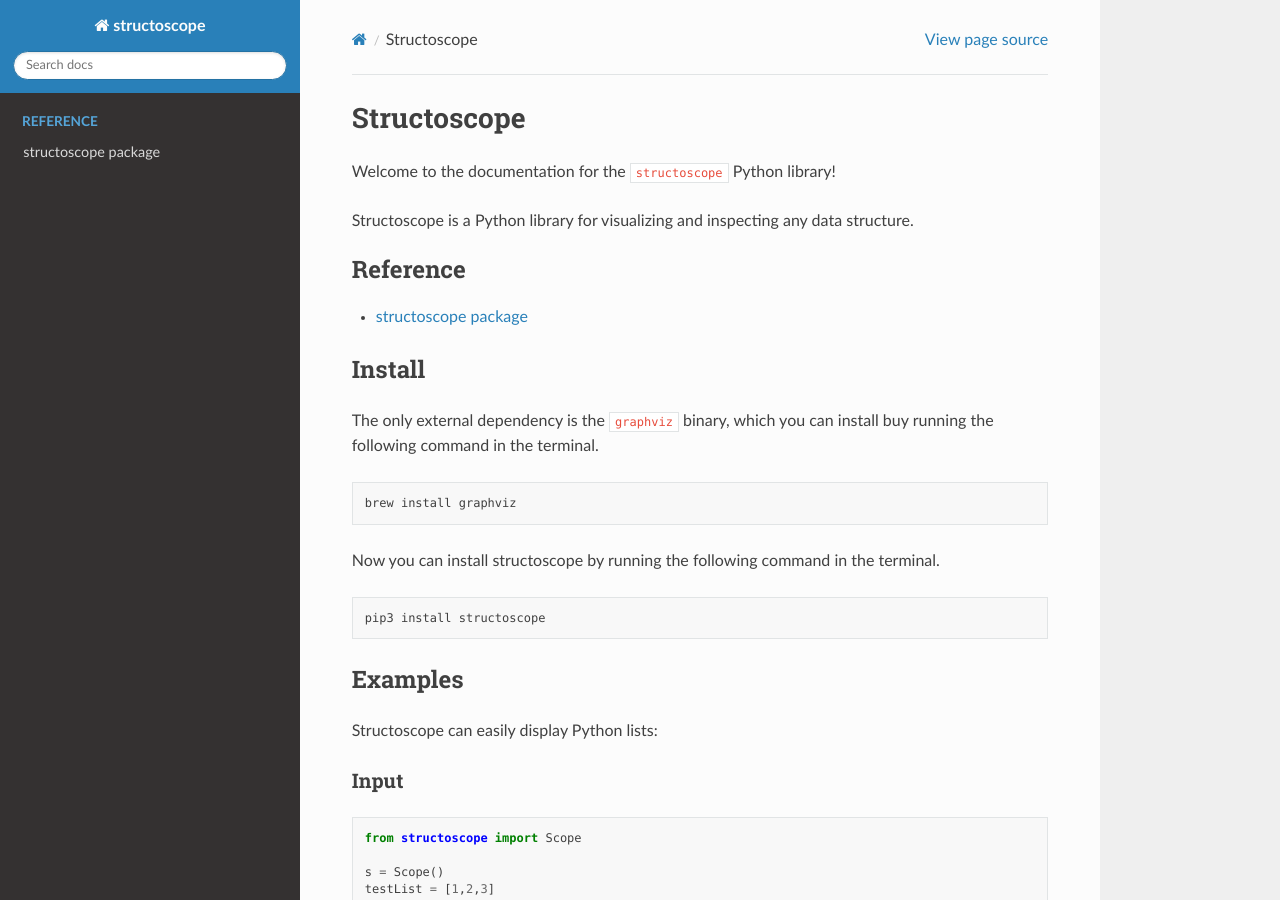
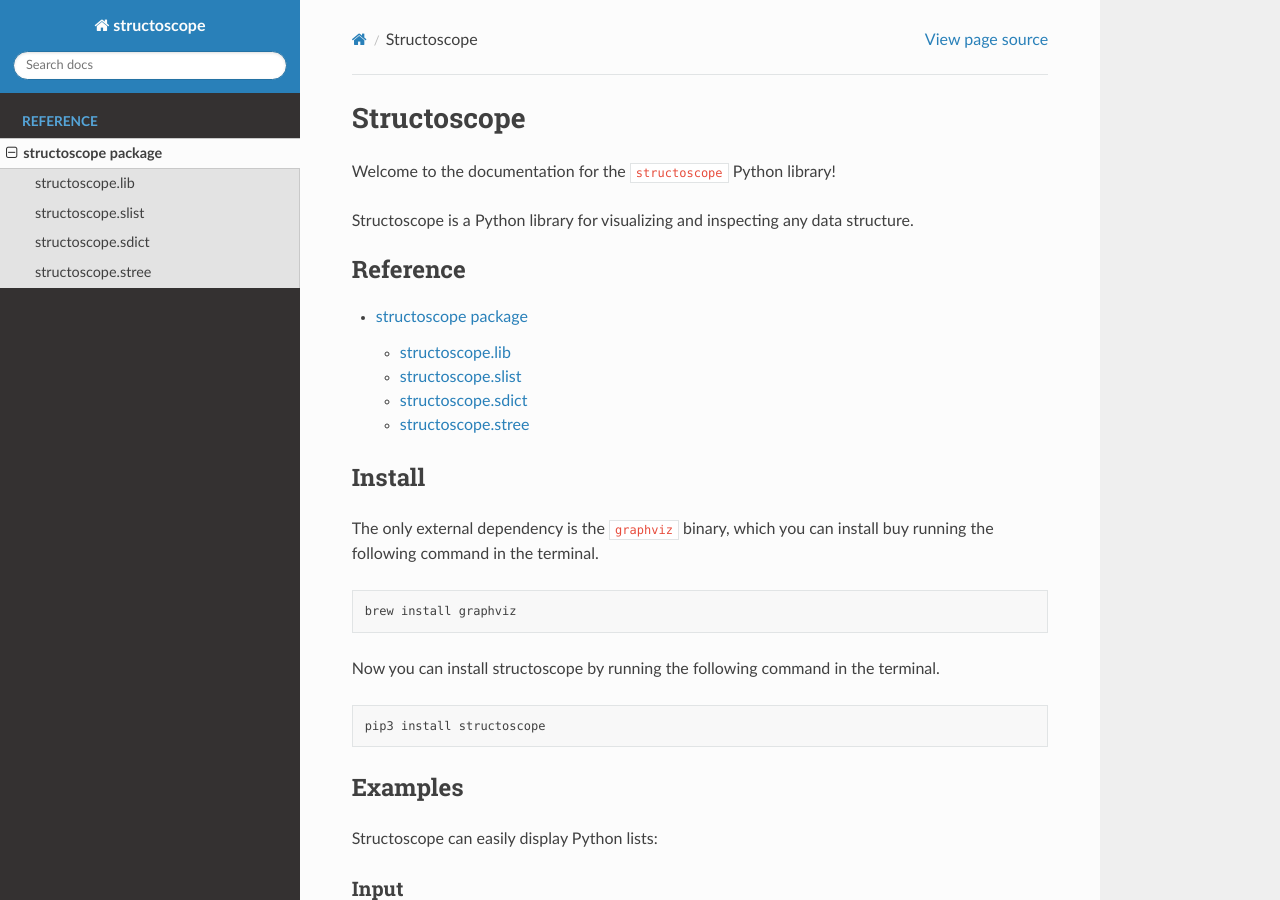
Before and after one commit to matteosandrin/structoscope, a Sphinx documentation site: the page built from docs/index.md, in a window 1280 px wide and 900 px high. Built offline with Sphinx 7.4.7 and the Read the Docs theme 2.0.0, drawn with Linux system fonts in a browser that asks for light colours.

```diff
--- /dev/null
+++ b/docs/_static/js/custom.js
@@ -0,0 +1,6 @@
+window.addEventListener('load', (event) => {
+    var menu = document.querySelector(".wy-menu ul li:first-child")
+    if (!menu.classList.contains("current")) {
+        menu.classList.add("current")
+    }
+});
--- a/docs/conf.py
+++ b/docs/conf.py
@@ -72,6 +72,12 @@ exclude_patterns = [
 # a list of builtin themes.
 #
 html_theme = 'sphinx_rtd_theme'
+html_theme_options = {
+    'collapse_navigation': False,
+}
+html_js_files = [
+    'js/custom.js'
+]
 
 # Add any paths that contain custom static files (such as style sheets) here,
 # relative to this directory. They are copied after the builtin static files,
--- a/docs/structoscope.rst
+++ b/docs/structoscope.rst
@@ -1,7 +1,34 @@
 structoscope package
 ====================
+
+structoscope.lib
+----------------
 
 .. automodule:: structoscope.lib
    :members:
    :undoc-members:
    :show-inheritance:
+
+structoscope.slist
+------------------
+
+.. automodule:: structoscope.slist
+   :members:
+   :undoc-members:
+   :show-inheritance:
+
+structoscope.sdict
+------------------
+
+.. automodule:: structoscope.sdict
+   :members:
+   :undoc-members:
+   :show-inheritance:
+
+structoscope.stree
+------------------
+
+.. automodule:: structoscope.stree
+   :members:
+   :undoc-members:
+   :show-inheritance:
```
